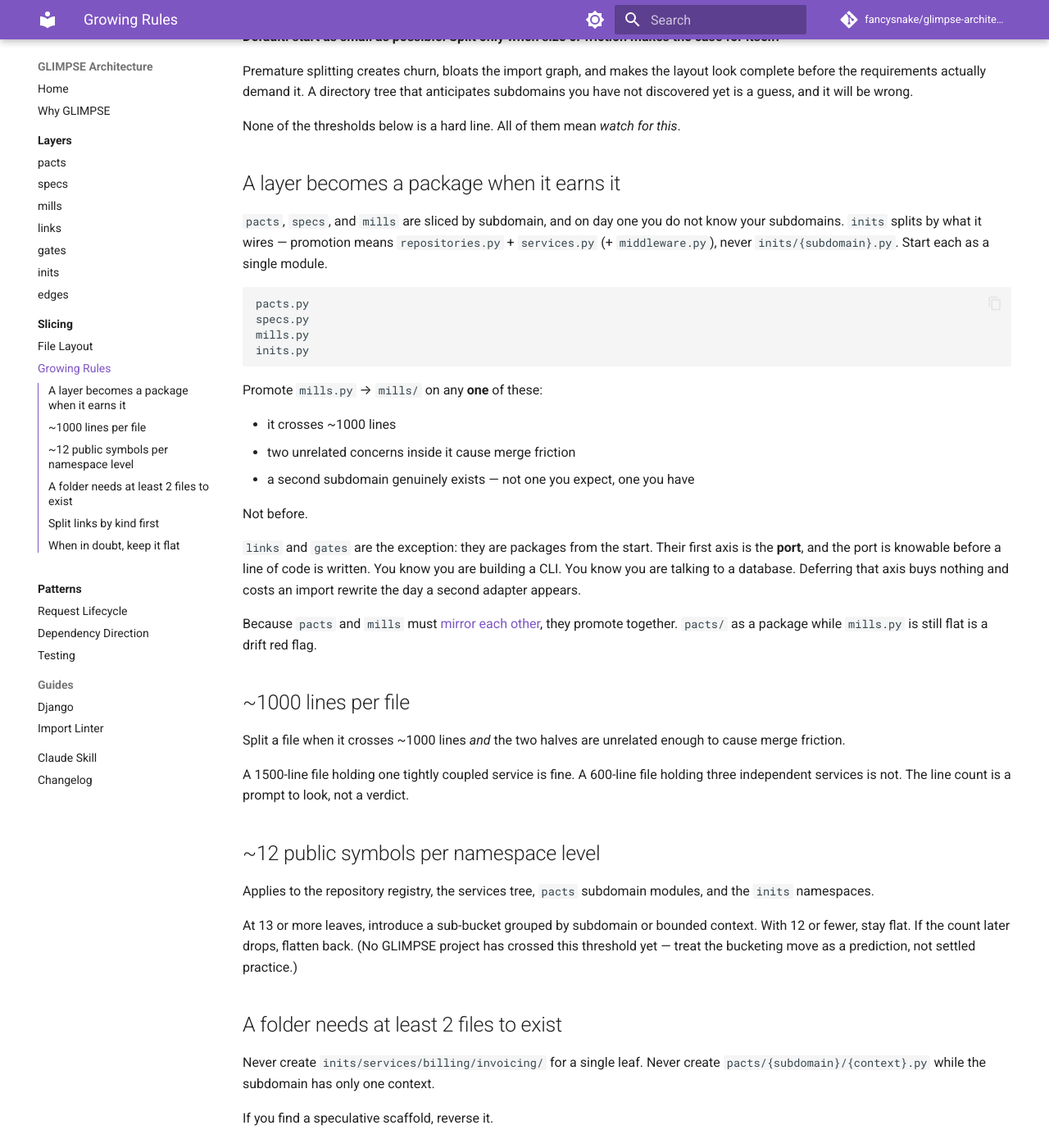
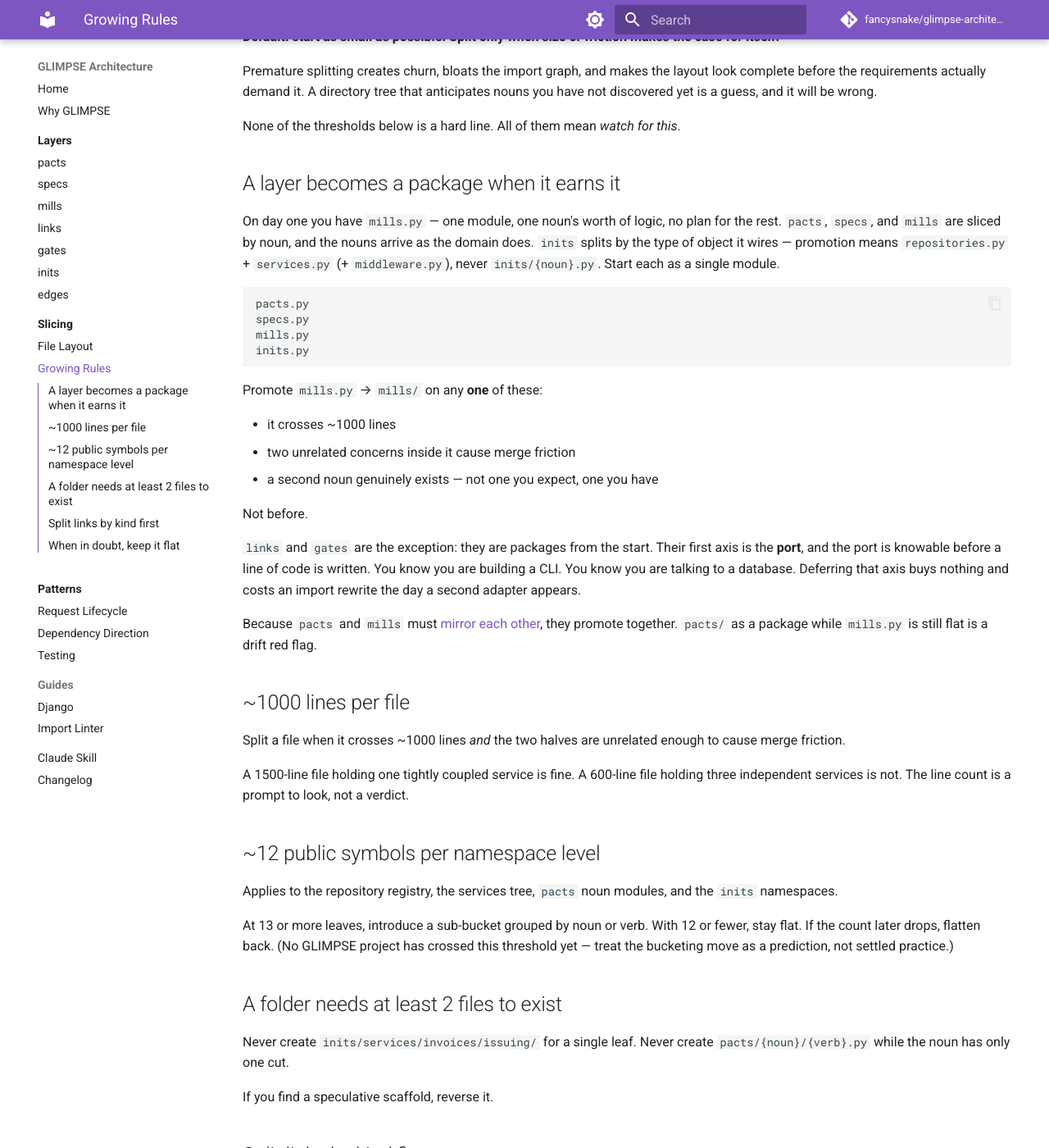
Before and after one commit to fancysnake/glimpse-architecture, an MkDocs documentation site: the page built from docs/slicing/growing.md, in a window 1280 px wide and 1400 px high, scrolled down 206 px. Shown: the whole window at 82% size. Built offline with MkDocs 1.6.1 and Material for MkDocs 9.7.7, drawn with Linux system fonts in a browser that asks for light colours; comment, search, counter and statistics services are not loaded; some of the changed text lies outside the part shown.

Commit message:
Growing rules: nouns arrive as the domain does
The promotion rationale becomes "on day one you have mills.py" rather
than "you don't know your subdomains"; thresholds and examples move to
noun/verb.

Co-Authored-By: Claude Opus 5 (1M context) <noreply@anthropic.com>

````diff
--- a/docs/slicing/growing.md
+++ b/docs/slicing/growing.md
@@ -7,17 +7,17 @@ the case for itself.**
 
 Premature splitting creates churn, bloats the import graph, and makes the layout
 look complete before the requirements actually demand it. A directory tree that
-anticipates subdomains you have not discovered yet is a guess, and it will be
-wrong.
+anticipates nouns you have not discovered yet is a guess, and it will be wrong.
 
 None of the thresholds below is a hard line. All of them mean *watch for this*.
 
 ## A layer becomes a package when it earns it
 
-`pacts`, `specs`, and `mills` are sliced by subdomain, and on day one you do not
-know your subdomains. `inits` splits by what it wires — promotion means
-`repositories.py` + `services.py` (+ `middleware.py`), never
-`inits/{subdomain}.py`. Start each as a single module.
+On day one you have `mills.py` — one module, one noun's worth of logic, no
+plan for the rest. `pacts`, `specs`, and `mills` are sliced by noun, and the
+nouns arrive as the domain does. `inits` splits by the type of object it wires
+— promotion means `repositories.py` + `services.py` (+ `middleware.py`), never
+`inits/{noun}.py`. Start each as a single module.
 
 ```text
 pacts.py
@@ -30,7 +30,7 @@ Promote `mills.py` → `mills/` on any **one** of these:
 
 - it crosses ~1000 lines
 - two unrelated concerns inside it cause merge friction
-- a second subdomain genuinely exists — not one you expect, one you have
+- a second noun genuinely exists — not one you expect, one you have
 
 Not before.
 
@@ -55,18 +55,18 @@ not a verdict.
 
 ## ~12 public symbols per namespace level
 
-Applies to the repository registry, the services tree, `pacts` subdomain
-modules, and the `inits` namespaces.
+Applies to the repository registry, the services tree, `pacts` noun modules,
+and the `inits` namespaces.
 
-At 13 or more leaves, introduce a sub-bucket grouped by subdomain or bounded
-context. With 12 or fewer, stay flat. If the count later drops, flatten back.
-(No GLIMPSE project has crossed this threshold yet — treat the bucketing move
-as a prediction, not settled practice.)
+At 13 or more leaves, introduce a sub-bucket grouped by noun or verb. With 12
+or fewer, stay flat. If the count later drops, flatten back. (No GLIMPSE
+project has crossed this threshold yet — treat the bucketing move as a
+prediction, not settled practice.)
 
 ## A folder needs at least 2 files to exist
 
-Never create `inits/services/billing/invoicing/` for a single leaf. Never create
-`pacts/{subdomain}/{context}.py` while the subdomain has only one context.
+Never create `inits/services/invoices/issuing/` for a single leaf. Never create
+`pacts/{noun}/{verb}.py` while the noun has only one cut.
 
 If you find a speculative scaffold, reverse it.
 
@@ -81,14 +81,14 @@ links/db/postgres/
 ├── __init__.py          # facade — public import path unchanged
 ├── models/
 │   ├── __init__.py
-│   ├── billing.py
+│   ├── invoices.py
 │   └── identity.py
 └── repositories/
     ├── __init__.py
     └── ...
 ```
 
-Do **not** create suffixed siblings (`models_billing.py`). The baseline is
+Do **not** create suffixed siblings (`models_invoices.py`). The baseline is
 **halve, don't shard, and arrange the parts to avoid circular imports.**
 
 The right grouping is adapter-specific. A `db` adapter's models often split by
````
